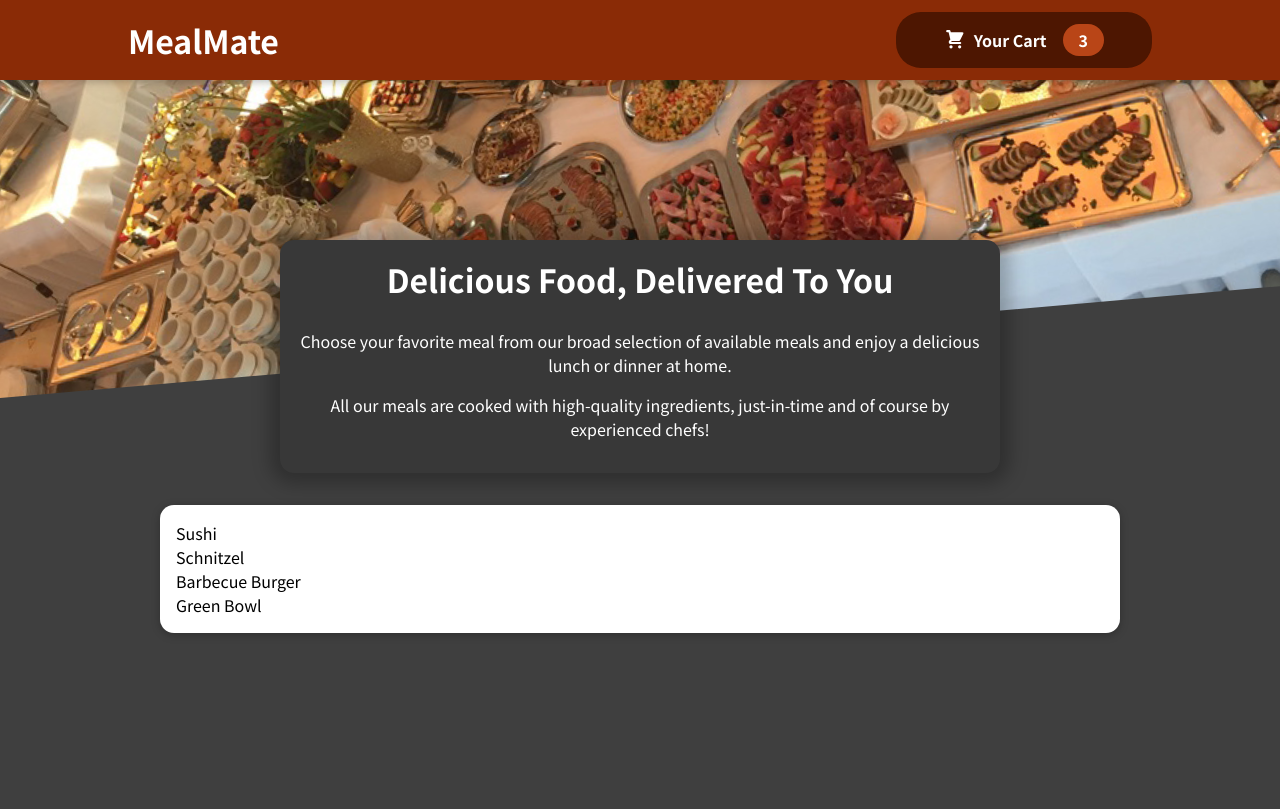
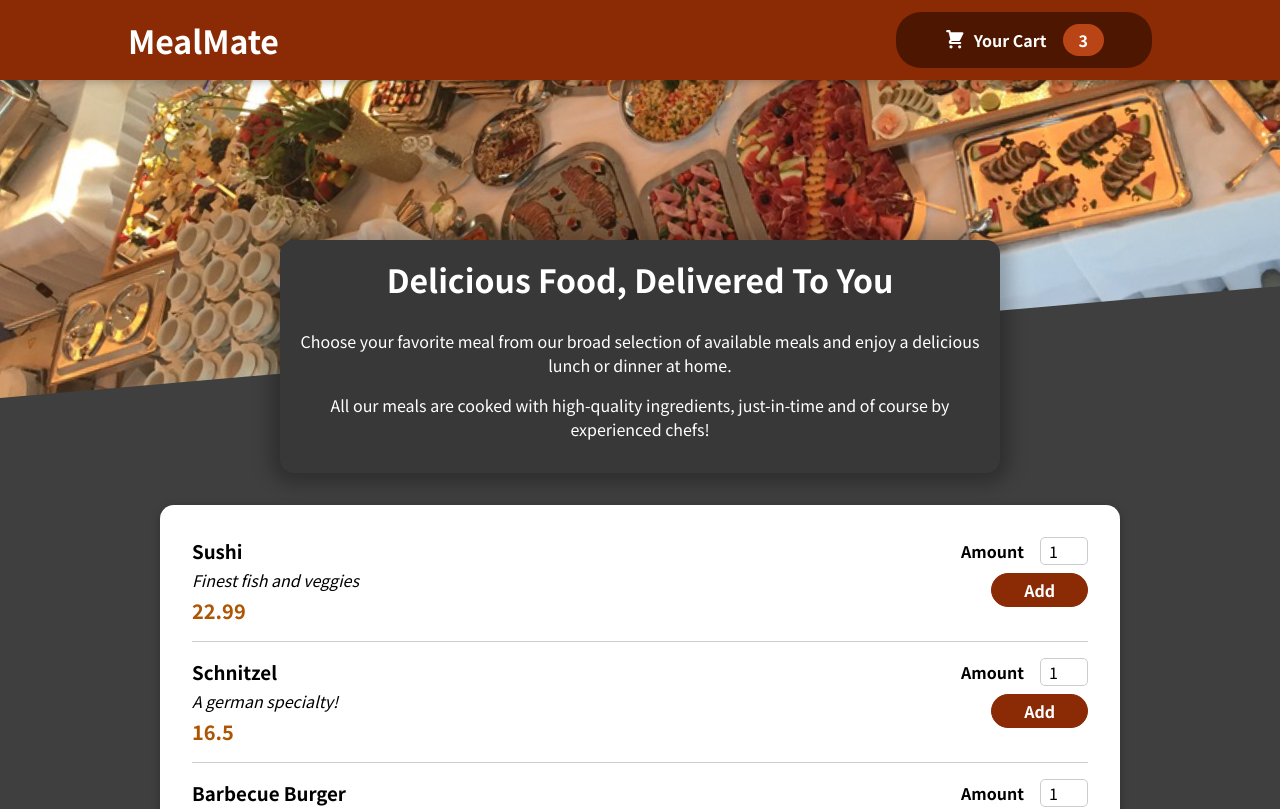
Before and after one commit to Matfav77/FoodOrderApp, a React (Create React App) app: page / in a window 1280 px wide. Shown: the top 809 px of the page. Built offline with nearby package versions, Linux system fonts and the light colour scheme.

Commit message:
Created Input component to be reusable, created MealItem component and its children components

```diff
--- a/src/components/Meals/AvailableMeals.js
+++ b/src/components/Meals/AvailableMeals.js
@@ -1,6 +1,6 @@
 
 import Card from '../UI/Card';
-
+import MealItem from './MealItem/MealItem';
 import styles from './AvailableMeals.module.css'
 
 
@@ -33,9 +33,8 @@ const DUMMY_MEALS = [
 ];
 
 const AvailableMeals = () => {
-    const mealsList = DUMMY_MEALS.map(meal => <li>
-        {meal.name}
-    </li>)
+
+    const mealsList = DUMMY_MEALS.map(meal => <MealItem key={meal.id} name={meal.name} description={meal.description} price={meal.price} />)
 
 
     return <section className={styles.meals}>
--- a/src/components/Meals/MealItem/MealItem.js
+++ b/src/components/Meals/MealItem/MealItem.js
@@ -1,10 +1,24 @@
 
+
+import MealItemForm from './MealItemForm';
 import styles from './MealItem.module.css'
 
+
 const MealItem = props => {
-    return (
-        <div>MealItem</div>
-    )
+
+    const price = `$${props.price.toFixed(2)}`;
+
+
+    return <li className={styles.meal}>
+        <div>
+            <h3>{props.name}</h3>
+            <div className={styles.description}>{props.description}</div>
+            <div className={styles.price}>{props.price}</div>
+        </div>
+        <div>
+            <MealItemForm />
+        </div>
+    </li>
 }
 
 export default MealItem
--- /dev/null
+++ b/src/components/Meals/MealItem/MealItemForm.js
@@ -0,0 +1,14 @@
+
+import Input from '../../UI/Input';
+import styles from './MealItemForm.module.css'
+
+const MealItemForm = props => {
+
+
+    return <form className={styles.form}>
+        <Input label='Amount' input={{ id: 'amount', type: 'number', min: '1', max: '5', step: '1', defaultValue: '1' }} />
+        <button type='button'>Add</button>
+    </form>
+}
+
+export default MealItemForm;
--- /dev/null
+++ b/src/components/Meals/MealItem/MealItemForm.module.css
@@ -0,0 +1,20 @@
+.form {
+    text-align: right;
+}
+
+.form button {
+    font: inherit;
+    cursor: pointer;
+    background-color: #8a2b06;
+    border: 1px solid #8a2b06;
+    color: white;
+    padding: 0.25rem 2rem;
+    border-radius: 20px;
+    font-weight: bold;
+}
+
+.form button:hover,
+.form button:active {
+    background-color: #641e03;
+    border-color: #641e03;
+}
--- /dev/null
+++ b/src/components/UI/Input.js
@@ -0,0 +1,12 @@
+
+import styles from './Input.module.css'
+
+
+const Input = props => {
+    return <div className={styles.input}>
+        <label htmlFor={props.input.id}>{props.label}</label>
+        <input {...props.input} />                   {/* Spreading props allows the addition of attributes automatically with React */}
+    </div>
+}
+
+export default Input
--- /dev/null
+++ b/src/components/UI/Input.module.css
@@ -0,0 +1,18 @@
+.input {
+    display: flex;
+    align-items: center;
+    margin-bottom: 0.5rem;
+}
+
+.input label {
+    font-weight: bold;
+    margin-right: 1rem;
+}
+
+.input input {
+    width: 3rem;
+    border-radius: 5px;
+    border: 1px solid #ccc;
+    font: inherit;
+    padding-left: 0.5rem;
+}
```
